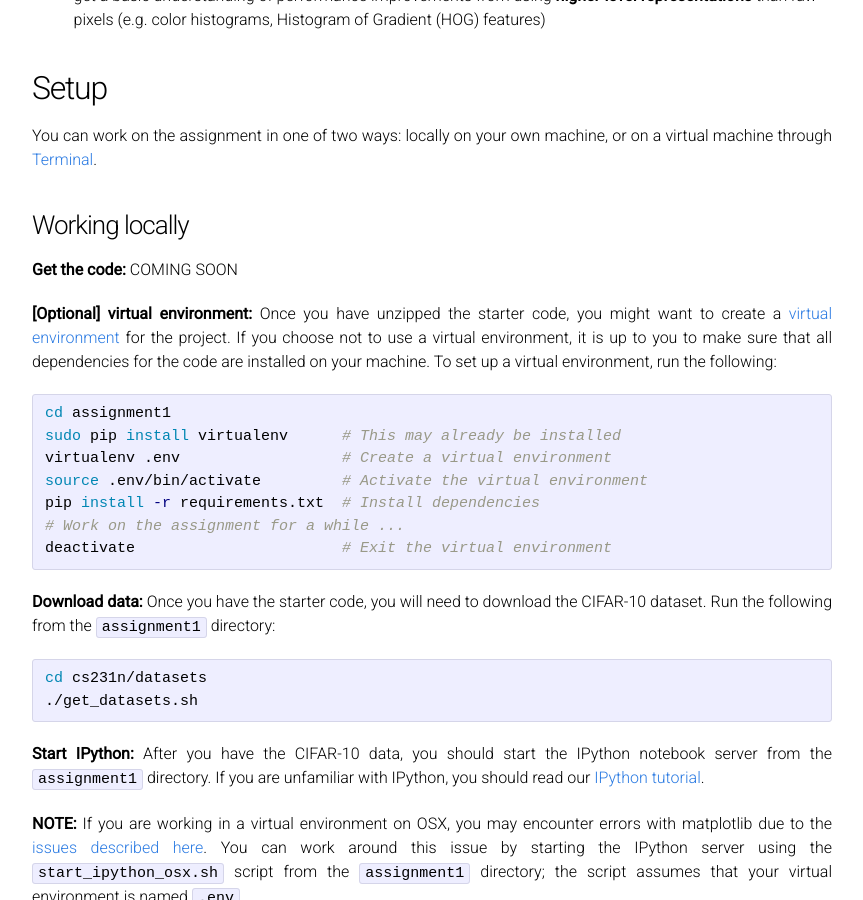
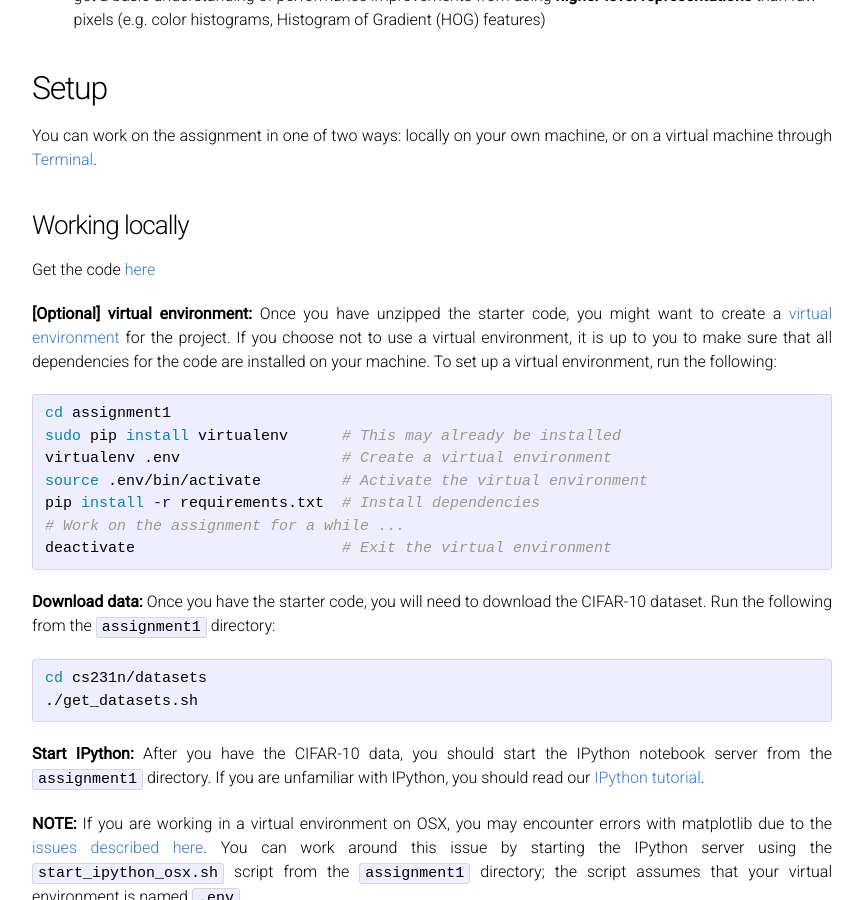
Before and after one commit to cs231n/cs231n.github.io, a Jekyll site: the page built from assignments2016/assignment1.md, in a window 1280 px wide and 900 px high, scrolled down 393 px. Shown: the whole window, without its empty margins (208-1071 px from the left). Built offline with Jekyll 4.4.1, drawn with Linux system fonts in a browser that asks for light colours; Markdown is read by kramdown in place of the engine named in the settings.

Commit message:
a1 release

```diff
--- a/assignments2016/assignment1.md
+++ b/assignments2016/assignment1.md
@@ -21,8 +21,7 @@ You can work on the assignment in one of two ways: locally on your own machine,
 through [Terminal](https://www.terminal.com/).
 
 ### Working locally
-**Get the code:**
-COMING SOON
+Get the code [here](http://vision.stanford.edu/teaching/cs231n/winter1516_assignment1.zip)
 
 **[Optional] virtual environment:**
 Once you have unzipped the starter code, you might want to create a
```
